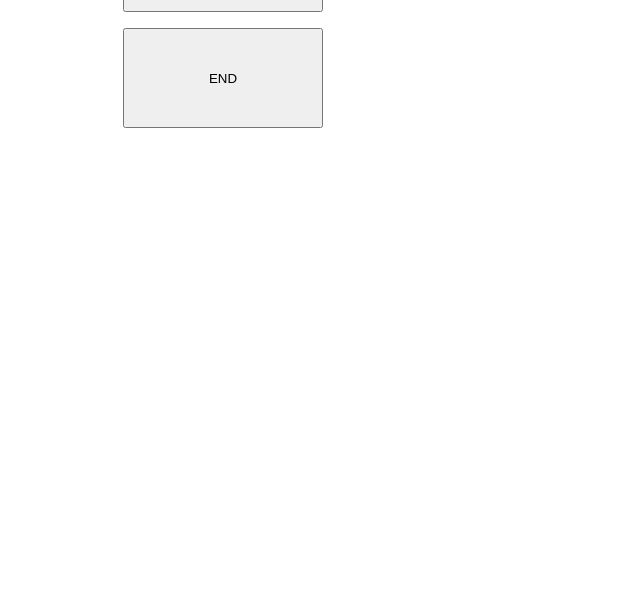
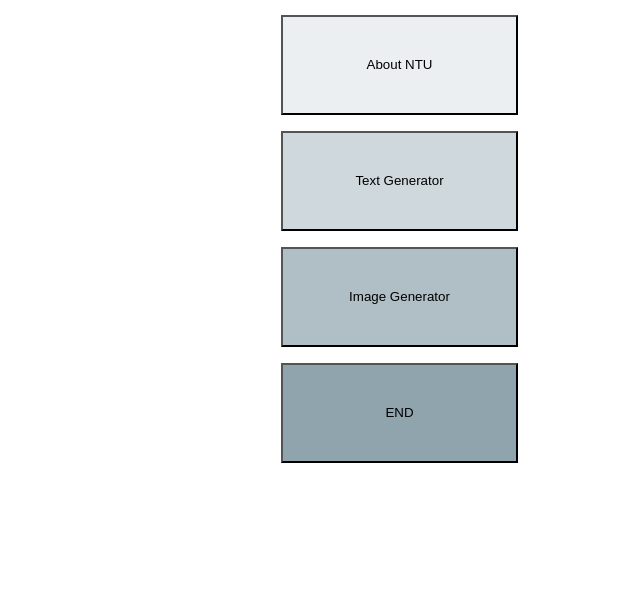
Before and after one commit to MAYIMENG/NTU-19, a Flask app: page /main in a window 1280 px wide. Shown: the part 386-975 px from the top of the page, without its empty margins (201-841 px from the left). Before the commit the page ends 514 px from the top, so only its background shows below. Run offline with Flask 3, Linux system fonts and the light colour scheme.

Commit message:
Update main.html

```diff
--- a/templates/main.html
+++ b/templates/main.html
@@ -1,21 +1,51 @@
 <style>
-    .container{width:100%;margin:auto}
-    @media (min-width:600px) {.container{width: 80%;}}
-    @media (min-width:768px) {.container{width: 60%;}}
-    @media (min-width:1024px) {.container{width: 50%;}}
+  .container {
+    width: 100%;
+    margin-top: 10%;
+    margin-left: auto;
+    margin-right: auto;
+    margin-bottom: 10%;
+
+  }
+
+
+
+  @media (min-width:600px) {
+    .container {
+      width: 80%;
+    }
+  }
+
+  @media (min-width:768px) {
+    .container {
+      width: 60%;
+    }
+  }
+
+  @media (min-width:1024px) {
+    .container {
+      width: 50%;
+    }
+  }
 </style>
-
 <div class="container">
-<h1>Hi, {{r}}. How can help you today?</h1>
-    <p><img src="https://th.bing.com/th/id/R.b4a9309ed0301aebf5742571cd350ab2?rik=acLqUMMSS702BA&riu=http%3a%2f%2fwww.kuaipng.com%2fUploads%2fwater%2ftext%2f2017%2f06-11%2fgoods_water_7651_698_1186.23_.png&ehk=yGa48bZpMZEGw76NJvX6XaOEu2QgpIxFQ%2bd6aXiQP4s%3d&risl=&pid=ImgRaw&r=0"
-        width="100" height="100"></p>
-<form action="/image_gpt" method="post">
-    <input type = "submit" value="Image Generator" style="width:200px;height:100px;">
-</form>
-<form action="/text_gpt" method="post">
-    <input type = "submit" value="Text Generator" style="width:200px;height:100px;">
-</form>
-<form action="/end" method="post">
-    <input type = "submit" value="END" style="width:200px;height:100px;">
-</form>
+  <h1>Hi, {{r}}, How can help you today?</h1>
+  <img src="https://thumbs.dreamstime.com/b/d%E6%9C%89%E5%A4%A7%E8%93%9D%E8%89%B2%E9%97%AE%E5%8F%B7%E7%9A%84%E7%99%BD%E4%BA%BA-106882900.jpg"
+      width="50%" height="200px"style="margin-left:25%">
+  <p></p>
+  <form action="/about_ntu" method="post" style="margin-left: 25%;">
+    <input type="submit" value="About NTU" style="width:50%;height:100px;background-color: #ECEFF1;">
+  </form>
+  <p></p>
+  <form action="/text_gpt" method="post" style="margin-left: 25%;">
+    <input type="submit" value="Text Generator" style="width:50%;height:100px;background-color: #CFD8DC;">
+  </form>
+  <p></p>
+  <form action="/image_gpt" method="post" style="margin-left: 25%;">
+    <input type="submit" value="Image Generator" style="width:50%;height:100px;background-color: #B0BEC5;">
+  </form>
+  <p></p>
+  <form action="/end" method="post" style="margin-left: 25%;">
+    <input type="submit" value="END" style="width:50%;height:100px;background-color: #90A4AE;">
+  </form>
 </div>
```
